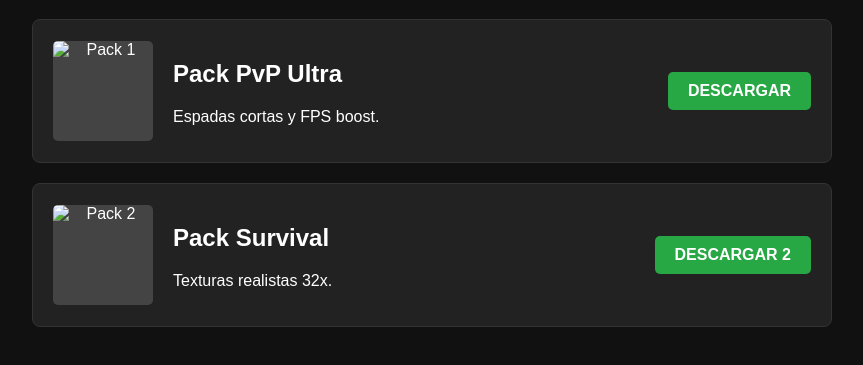
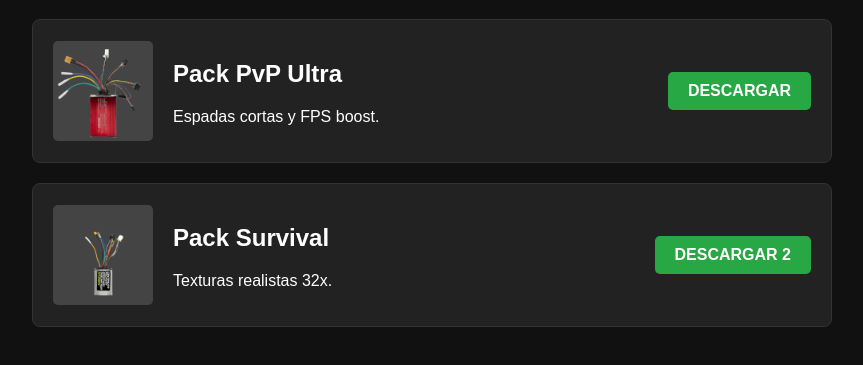
Before and after one commit to MrAlb3rto/paquete-de-texturas, a plain HTML site: page index.html in a window 1280 px wide. Shown: the part 89-454 px from the top of the page, without its empty margins (208-1071 px from the left). Drawn offline with Linux system fonts and the light colour scheme.

Commit message:
cambio otra vez

```diff
--- a/index.html
+++ b/index.html
@@ -29,7 +29,7 @@
         <h1>Zona de Descargas</h1>
 
         <div class="card">
-            <img src="foto1.jpg" alt="Pack 1">
+            <img src="foto.png" alt="Pack 1">
 
             <div class="info">
                 <h2>Pack PvP Ultra</h2>
@@ -39,7 +39,7 @@
             <a href="./foto.png" class="download-btn" download>DESCARGAR</a>
         </div>
         <div class="card">
-            <img src="foto2.jpg" alt="Pack 2">
+            <img src="foto2.png" alt="Pack 2">
             <div class="info">
                 <h2>Pack Survival</h2>
                 <p>Texturas realistas 32x.</p>
```
